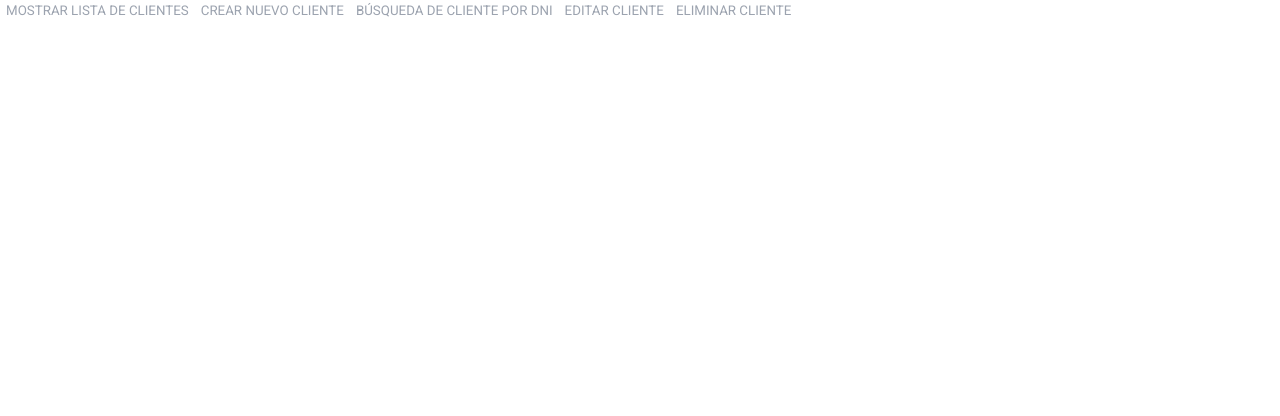
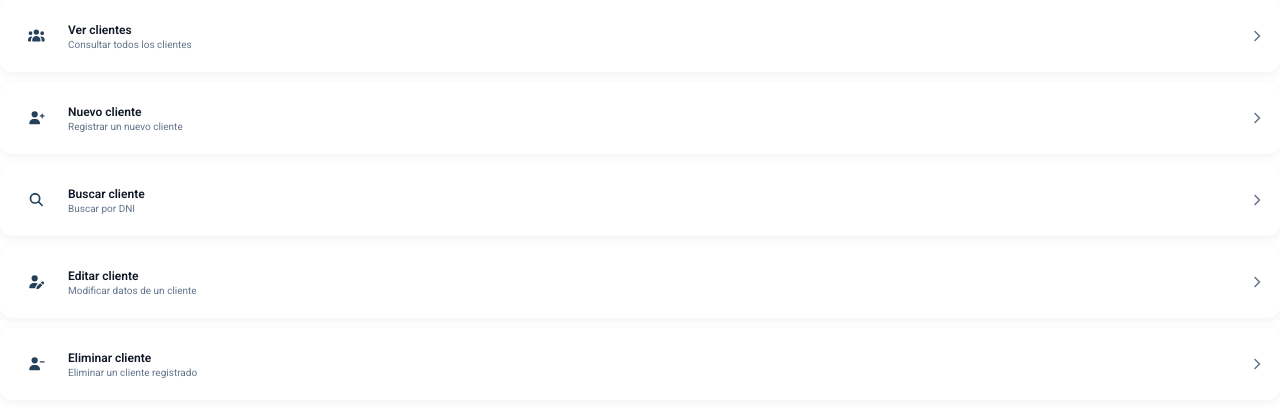
Before and after one commit to Enzoprogramerr/GestorDeReservas, a React app in the folder API-REST-CRUD/frontend/: page /cliente in a window 1280 px wide. Shown: the top 416 px of the page. Built offline with nearby package versions, Linux system fonts and the light colour scheme; the HTML template or start-up script is replaced by a standard one; a web font is replaced by a local one.

Commit message:
style:se añadio nueva interfaz en /cliente y en accion 'editar cliente'con modal

```diff
--- a/API-REST-CRUD/frontend/src/App.css
+++ b/API-REST-CRUD/frontend/src/App.css
@@ -1,7 +1,7 @@
 @import url("https://fonts.googleapis.com/css2?family=Charm:wght@400;700&family=Google+Sans:ital,opsz,wght@0,17..18,400..700;1,17..18,400..700&family=Inter:ital,opsz,wght@0,14..32,100..900;1,14..32,100..900&family=Roboto:ital,wght@0,100..900;1,100..900&display=swap");
 :root {
   --primary-color: #2563eb;
-  --primary-hover: #0f4ed9ab;
+  --primary-hover: #6e84b5ab;
 
   --secondary-color: #475569;
   --accent-color: #cb8356;
@@ -366,6 +366,7 @@ button {
   box-shadow: 0 2px 8px rgba(0, 0, 0, 0.06);
 
   text-decoration: none;
+  text-align: left;
 }
 
 .quick-action-icon {
@@ -411,6 +412,71 @@ button {
 
   font-size: 0.75rem;
 }
+.edit-client-form {
+  display: flex;
+  flex-direction: column;
+  padding: 1rem;
+  gap: 0.875rem;
+}
+.edit-client-form h3 {
+  padding: 1rem 0rem;
+  color: var(--background-color-secundary);
+  margin: 0;
+}
+
+.form-field {
+  display: flex;
+  flex-direction: column;
+  gap: 0.375rem;
+}
+
+.form-field label {
+  font-size: 0.75rem;
+  font-weight: 500;
+  color: #4b5563;
+}
+
+.form-field input {
+  width: 100%;
+  padding: 0.625rem 0.875rem;
+  border: 1px solid var(--primary-hover);
+  border-radius: 0.75rem;
+  font-size: 0.875rem;
+  outline: none;
+  box-sizing: border-box;
+  color: var(--surface-color);
+}
+.form-field input:focus {
+  border-color: var(--text--color-three);
+  box-shadow: 0 0 0 2px rgba(0, 195, 255, 0.15);
+}
+
+.edit-client-actions {
+  display: flex;
+  gap: 0.75rem;
+  padding: 0.5rem 0;
+}
+
+.edit-client-actions button {
+  flex: 1;
+  padding: 0.625rem;
+  border-radius: 0.75rem;
+  font-size: 0.875rem;
+  font-weight: 600;
+  cursor: pointer;
+}
+
+.btn-cancel {
+  border: 1px solid #e5e7eb;
+  background-color: white;
+  color: var(--text-muted);
+}
+
+.btn-save {
+  border: none;
+  background-color: var(--background-color-secundary);
+  color: var(--text--color-two);
+}
 
 .header h1 {
   font-weight: 400;
@@ -418,6 +484,34 @@ button {
 .Logo-sistema {
   height: 30px;
   width: 30px;
+}
+
+.modal-overlay {
+  position: fixed;
+  inset: 0;
+
+  display: flex;
+  justify-content: center;
+  align-items: center;
+
+  background-color: rgba(0, 0, 0, 00.45);
+}
+
+.edit-client-modal {
+  width: min(90%, 500px); /*  el menor valor entre 90% del contenedor y 500px */
+  background-color: var(--text--color-two);
+  border-radius: 1rem;
+  box-shadow: 0 10px 40px rgb(0, 0, 0, 0.2);
+  transform: translateY(20px);
+  opacity: 0;
+  transition:
+    opacity 0.25s ease,
+    transform 0.25s ease;
+}
+
+.edit-client-modal.open {
+  opacity: 1;
+  transform: translateY(0);
 }
 
 .header h1 {
--- a/API-REST-CRUD/frontend/src/components/ClientPut.jsx
+++ b/API-REST-CRUD/frontend/src/components/ClientPut.jsx
@@ -1,11 +1,15 @@
-import { useState } from "react";
+import { useEffect, useState } from "react";
 import { updateClientes } from "../services/clienteServices";
-import { ResponseCard } from "./ResponseCard";
 import { ResponseCardClient } from "./ResponseCardClient";
 
 export function ClientPut({ onClose }) {
   const [clienteEditado, setClienteEditado] = useState(null);
   const [error, setError] = useState("");
+  const [visible, setVisible] = useState(false);
+
+  useEffect(() => {
+    setVisible(true);
+  }, []);
 
   const handleSubmit = async (e) => {
     e.preventDefault();
@@ -26,16 +30,42 @@ export function ClientPut({ onClose }) {
   };
   return (
     <>
-      <form className="post-form" onSubmit={handleSubmit}>
+      <div className="modal-overlay">
+        <div className={`edit-client-modal ${visible ? "open" : ""}`}>
+          <form className="edit-client-form" onSubmit={handleSubmit}>
+            <h3>Editar cliente</h3>
+            <div className="form-field">
+              <label>Dni</label>
               <input type="number" name="dni" placeholder="Dni" />
+            </div>
+
+            <div className="form-field">
+              <label>Nombre</label>
               <input type="text" name="nombre" placeholder="Nombre" />
+            </div>
+
+            <div className="form-field">
+              <label>Apellido</label>
               <input type="text" name="apellido" placeholder="Apellido" />
+            </div>
+
+            <div className="form-field">
+              <label>Telefono</label>
               <input type="number" name="telefono" placeholder="Teléfono" />
-        <button type="submit">Guardar</button>
-        <button type="button" onClick={onClose}>
-          x
+            </div>
+
+            <div className="edit-client-actions">
+              <button type="button" className="btn-cancel" onClick={onClose}>
+                Cancelar
               </button>
+              <button type="submit" className="btn-save">
+                Guardar
+              </button>
+            </div>
           </form>
+        </div>
+      </div>
+
       {error && <p>{error}</p>}
       {clienteEditado && (
         <ResponseCardClient
--- a/API-REST-CRUD/frontend/src/pages/ClientPage.jsx
+++ b/API-REST-CRUD/frontend/src/pages/ClientPage.jsx
@@ -4,6 +4,16 @@ import { ClientCreate } from "../components/ClientCreate";
 import { ClientGetById } from "../components/ClientGetById";
 import { ClientPut } from "../components/ClientPut";
 import { ClientDelete } from "../components/ClientDelete";
+import { FontAwesomeIcon } from "@fortawesome/react-fontawesome";
+
+import {
+  faUsers,
+  faUserPlus,
+  faMagnifyingGlass,
+  faUserPen,
+  faUserMinus,
+  faChevronRight,
+} from "@fortawesome/free-solid-svg-icons";
 
 export function ClientPage() {
   const [cargaCliente, setCargaCliente] = useState(false);
@@ -14,57 +24,131 @@ export function ClientPage() {
 
   return (
     <>
+      <section className="quick-actions">
         <button
-        onClick={() => {
-          setCargaCliente(true);
-        }}
+          type="button"
+          className="quick-action"
+          onClick={() => setCargaCliente(true)}
         >
-        MOSTRAR LISTA DE CLIENTES
+          <div className="quick-action-icon">
+            <FontAwesomeIcon icon={faUsers} />
+          </div>
+
+          <div className="quick-action-info">
+            <div className="quick-action-title">Ver clientes</div>
+
+            <div className="quick-action-description">
+              Consultar todos los clientes
+            </div>
+          </div>
+
+          <FontAwesomeIcon
+            icon={faChevronRight}
+            className="quick-action-arrow"
+          />
         </button>
-      {cargaCliente && (
-        <ShowClient
-          onClose={() => {
-            setCargaCliente(false);
-          }}
-        />
-      )}
 
         <button
-        onClick={() => {
-          setCrearCliente(true);
-        }}
+          type="button"
+          className="quick-action"
+          onClick={() => setCrearCliente(true)}
         >
-        CREAR NUEVO CLIENTE
+          <div className="quick-action-icon">
+            <FontAwesomeIcon icon={faUserPlus} />
+          </div>
+
+          <div className="quick-action-info">
+            <div className="quick-action-title">Nuevo cliente</div>
+
+            <div className="quick-action-description">
+              Registrar un nuevo cliente
+            </div>
+          </div>
+
+          <FontAwesomeIcon
+            icon={faChevronRight}
+            className="quick-action-arrow"
+          />
         </button>
+
+        <button
+          type="button"
+          className="quick-action"
+          onClick={() => setMostrarBusqueda(true)}
+        >
+          <div className="quick-action-icon">
+            <FontAwesomeIcon icon={faMagnifyingGlass} />
+          </div>
+
+          <div className="quick-action-info">
+            <div className="quick-action-title">Buscar cliente</div>
+
+            <div className="quick-action-description">Buscar por DNI</div>
+          </div>
+
+          <FontAwesomeIcon
+            icon={faChevronRight}
+            className="quick-action-arrow"
+          />
+        </button>
+
+        <button
+          type="button"
+          className="quick-action"
+          onClick={() => setEditarCliente(true)}
+        >
+          <div className="quick-action-icon">
+            <FontAwesomeIcon icon={faUserPen} />
+          </div>
+
+          <div className="quick-action-info">
+            <div className="quick-action-title">Editar cliente</div>
+
+            <div className="quick-action-description">
+              Modificar datos de un cliente
+            </div>
+          </div>
+
+          <FontAwesomeIcon
+            icon={faChevronRight}
+            className="quick-action-arrow"
+          />
+        </button>
+
+        <button
+          type="button"
+          className="quick-action"
+          onClick={() => setEliminarCliente(true)}
+        >
+          <div className="quick-action-icon">
+            <FontAwesomeIcon icon={faUserMinus} />
+          </div>
+
+          <div className="quick-action-info">
+            <div className="quick-action-title">Eliminar cliente</div>
+
+            <div className="quick-action-description">
+              Eliminar un cliente registrado
+            </div>
+          </div>
+
+          <FontAwesomeIcon
+            icon={faChevronRight}
+            className="quick-action-arrow"
+          />
+        </button>
+      </section>
+
+      {cargaCliente && <ShowClient onClose={() => setCargaCliente(false)} />}
+
       {crearCliente && <ClientCreate onClose={() => setCrearCliente(false)} />}
 
-      <button
-        onClick={() => {
-          setMostrarBusqueda(true);
-        }}
-      >
-        BÚSQUEDA DE CLIENTE POR DNI
-      </button>
       {mostrarBusqueda && (
         <ClientGetById onClose={() => setMostrarBusqueda(false)} />
       )}
 
-      <button
-        onClick={() => {
-          setEditarCliente(true);
-        }}
-      >
-        EDITAR CLIENTE
-      </button>
       {editarCliente && <ClientPut onClose={() => setEditarCliente(false)} />}
 
-      <button
-        onClick={() => {
-          setEliminarCliente(true);
-        }}
-      >
-        ELIMINAR CLIENTE
-      </button>
       {eliminarCliente && (
         <ClientDelete onClose={() => setEliminarCliente(false)} />
       )}
```
Lines whose indentation alone changed are shown as unchanged.
